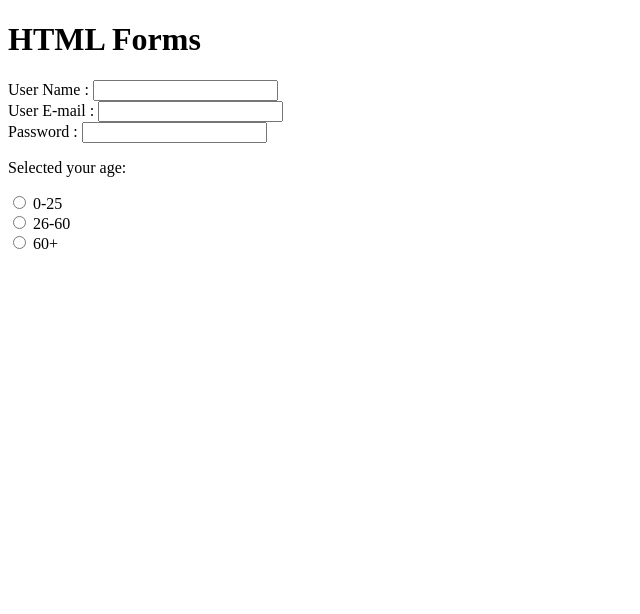
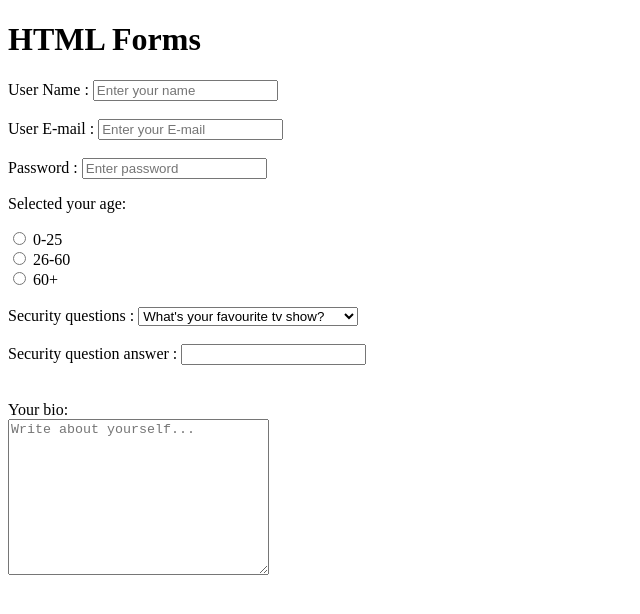
Before and after one commit to SURAJITSHAW/HTML-CSS, a plain HTML site: page NetNinja Tutorial/index.html in a window 1280 px wide. Shown: the whole page, without its empty margins (0-640 px from the left). Drawn offline with Linux system fonts and the light colour scheme.

Commit message:
NetNinja: Textarea, select tag(drop down box)

```diff
--- a/NetNinja Tutorial/index.html
+++ b/NetNinja Tutorial/index.html
@@ -10,13 +10,13 @@
         <!-- Baic Name, E-mail, Password input section -->
 
         <label for="userName">User Name : </label>
-        <input type="text" id="userName" name="userName">
-        <br>
+        <input type="text" id="userName" name="userName" placeholder="Enter your name">
+        <br><br>
         <label for="email">User E-mail : </label>
-        <input type="email" id="email" name="email">
-        <br>
+        <input type="email" id="email" name="email" placeholder="Enter your E-mail">
+        <br><br>
         <label for="password">Password : </label>
-        <input type="password" id="password" name="password">
+        <input type="password" id="password" name="password" placeholder="Enter password">
 
         <!-- Radio Buttons -->
 
@@ -29,10 +29,24 @@
         <br>
         <input type="radio" name="age" value="60+" id="option-3">
         <label for="option-3">60+</label>
+        <br><br>
+
+        <!-- Dropdown Menu Box -->
+        <label for="questions">Security questions :</label>
+        <select name="questions" id="questions">
+            <option value="q1">What's your favourite tv show?</option>
+            <option value="q2">Your favourite actress?</option>
+            <option value="q3">Your favourite fictional character?</option>
+        </select>
+        <br><br>
+        <label for="answers">Security question answer :</label>
+        <input type="text" name="answers" id="answers">
+        <br><br><br>
+
+        <!-- Textarea tag -->
+        <label for="bio">Your bio:</label>
         <br>
-
-        <!-- Dropdown Menu Bar -->
-
+        <textarea name="bio" id="bio" cols="30" rows="10" placeholder="Write about yourself..."></textarea>
     </form>
 
 </body>
```
Also changed, not shown: NetNinja Tutorial/Readme.md.
